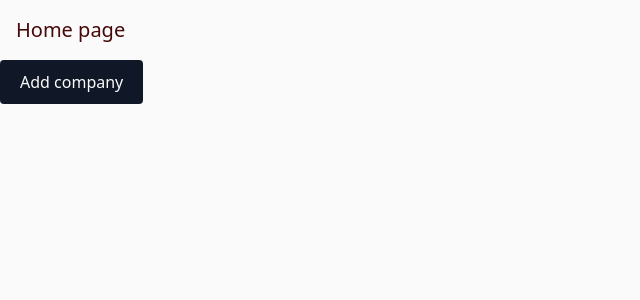
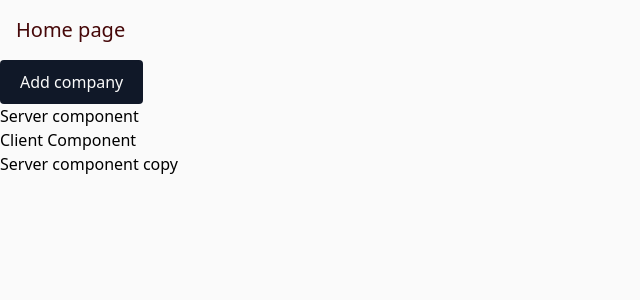
Before and after one commit to Vitalii-Artiukh/crm, a Next.js app: page / in a window 1280 px wide. Shown: the top 300 px of the page, without its empty margins (0-640 px from the left). Built offline with nearby package versions, Linux system fonts and the light colour scheme.

Commit message:
Based-routing

```diff
--- /dev/null
+++ b/src/app/components/client-component.tsx
@@ -0,0 +1,18 @@
+'use client';
+
+import React from 'react';
+import ServerComponentCopy from '@/app/components/server-component-copy';
+
+export interface ClientComponentProps {
+  children?: React.ReactNode;
+}
+
+export default function ClientComponent({ children }: ClientComponentProps) {
+  console.log('Client component');
+  return (
+    <div>
+      <span>Client Component</span>
+      {children}
+    </div>
+  );
+}
--- a/src/app/components/company-form-modal.tsx
+++ b/src/app/components/company-form-modal.tsx
@@ -5,16 +5,16 @@
 import CompanyForm, { CompanyFormProps } from '@/app/components/company-form';
 
 export interface CompanyFormModalProps extends ModalProps {
-  onSubmitAction: CompanyFormProps['onSubmit'];
+  onSubmit: CompanyFormProps['onSubmit'];
 }
 
 export default function CompanyFormModal({
-  onSubmitAction,
+  onSubmit,
   ...rest
 }: CompanyFormModalProps) {
   return (
     <Modal {...rest}>
-      <CompanyForm onSubmit={onSubmitAction} />
+      <CompanyForm onSubmit={onSubmit} />
     </Modal>
   );
 }
--- /dev/null
+++ b/src/app/components/server-component-copy.tsx
@@ -0,0 +1,19 @@
+import React from 'react';
+import { headers } from 'next/headers';
+
+export interface ServerComponentCopyProps {
+  children?: React.ReactNode;
+}
+
+export default function ServerComponentCopy({
+  children,
+}: ServerComponentCopyProps) {
+  console.log('Server component copy');
+  console.log(headers());
+  return (
+    <div>
+      <span>Server component copy</span>
+      {children}
+    </div>
+  );
+}
--- /dev/null
+++ b/src/app/components/server-component.tsx
@@ -0,0 +1,15 @@
+import React from 'react';
+
+export interface ServerComponentProps {
+  children?: React.ReactNode;
+}
+
+export default function ServerComponent({ children }: ServerComponentProps) {
+  console.log('Server component');
+  return (
+    <div>
+      <span>Server component</span>
+      {children}
+    </div>
+  );
+}
--- /dev/null
+++ b/src/app/dashboard/page.tsx
@@ -0,0 +1,11 @@
+import React from 'react';
+
+export interface PageProps {}
+
+export default function Page({}: PageProps) {
+  return (
+    <main>
+      <h1 className="text-xl text-indigo-600 font-bold">Dashboard Page</h1>
+    </main>
+  );
+}
--- /dev/null
+++ b/src/app/dashboard/settings/page.tsx
@@ -0,0 +1,11 @@
+import React from 'react';
+
+export interface PageProps {}
+
+export default function Page({}: PageProps) {
+  return (
+    <main>
+      <h1 className="text-xl text-green-600 font-extralight">Settings Page</h1>
+    </main>
+  );
+}
--- a/src/app/page.tsx
+++ b/src/app/page.tsx
@@ -1,10 +1,17 @@
 import AddCompanyButton from '@/app/components/add-company-button';
+import ServerComponent from '@/app/components/server-component';
+import ClientComponent from '@/app/components/client-component';
+import ServerComponentCopy from '@/app/components/server-component-copy';
 
 export default function Home() {
   return (
     <main>
       <h1 className="p-4 text-xl text-red-950">Home page</h1>
       <AddCompanyButton />
+      <ServerComponent />
+      <ClientComponent>
+        <ServerComponentCopy />
+      </ClientComponent>
     </main>
   );
 }
```
